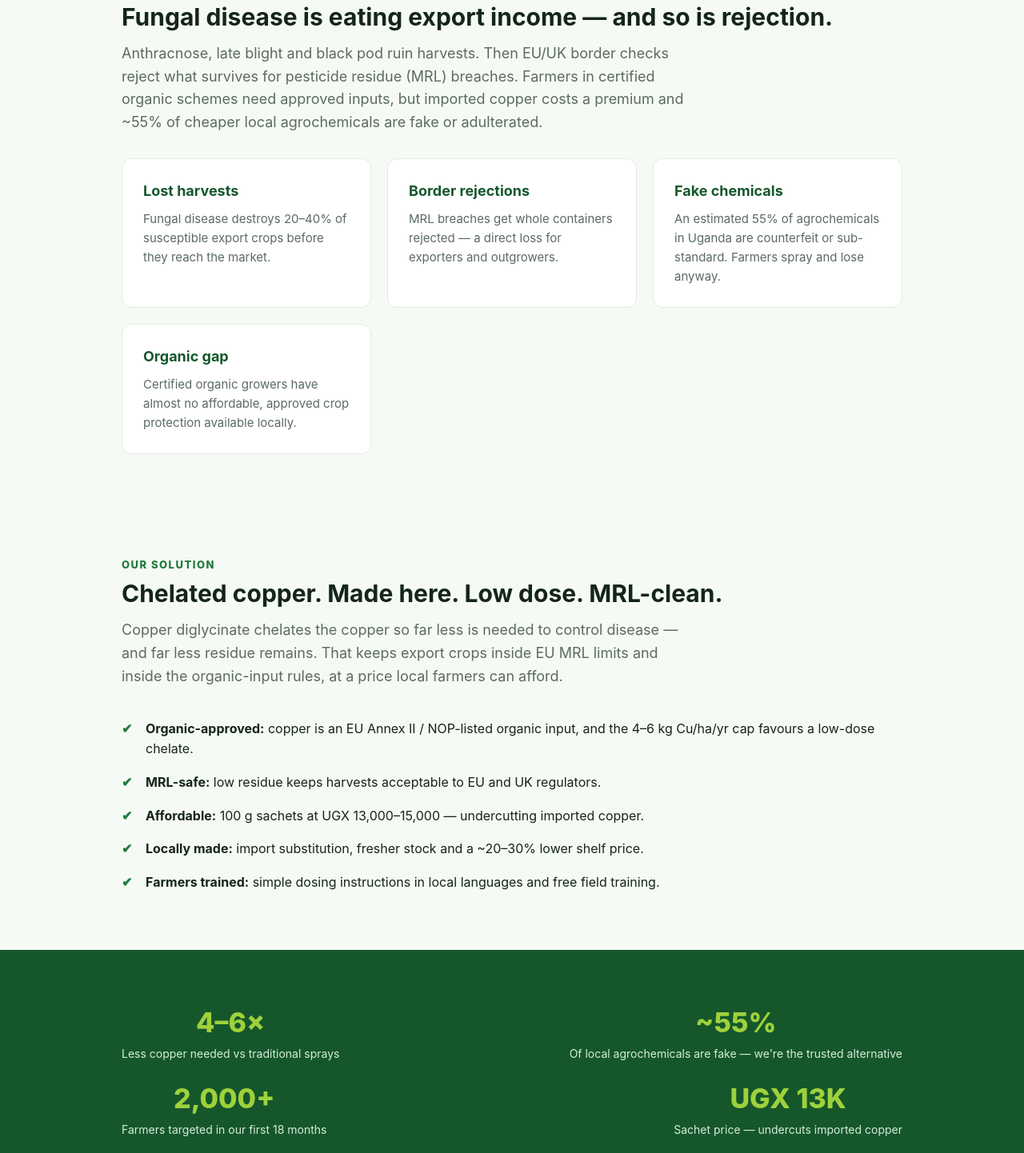
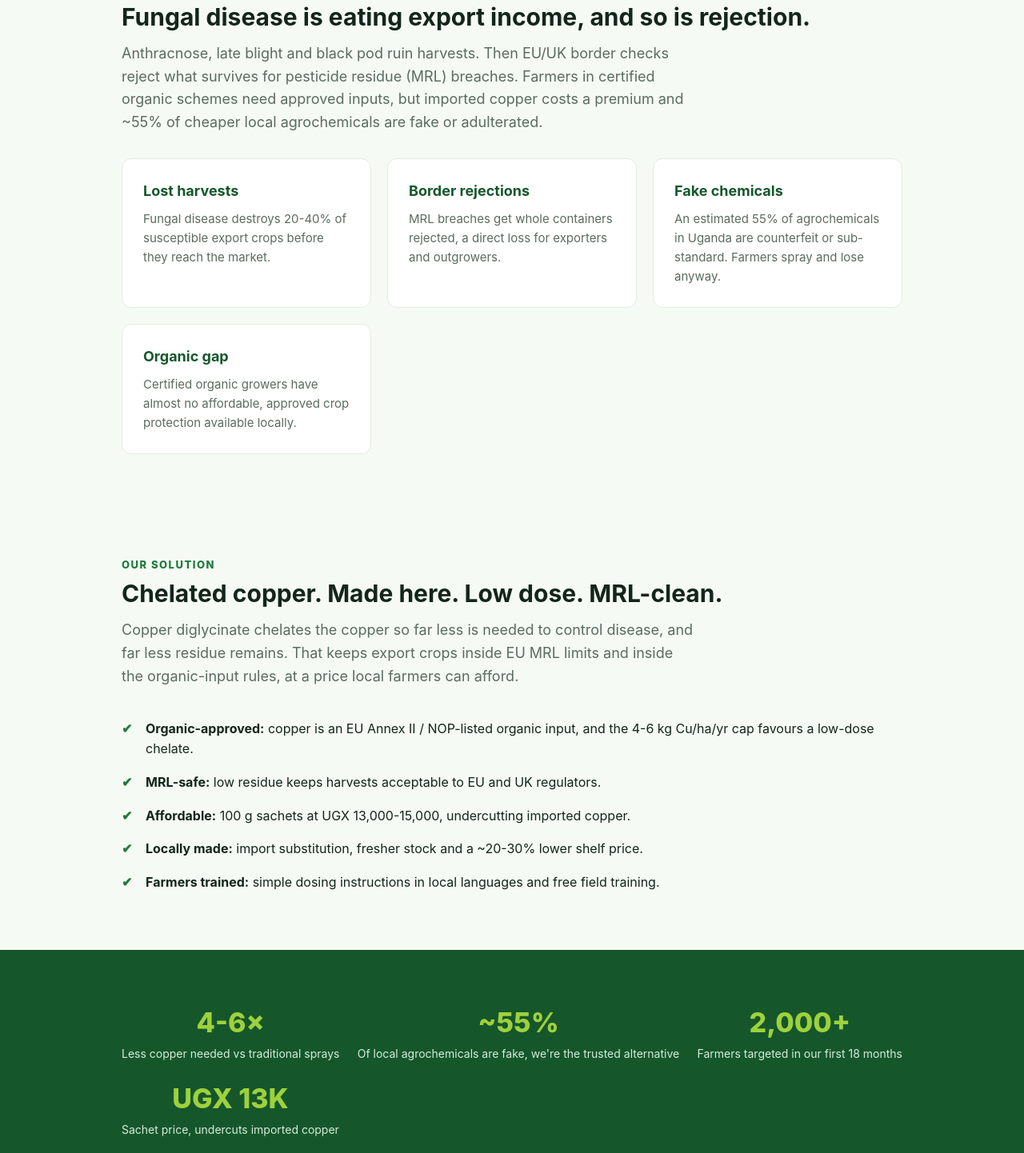
Before and after one commit to MarkNwilliam/chelagro, a plain HTML site: page index.html in a window 1280 px wide. Shown: the part 698-2140 px from the top of the page at 80% size. Drawn offline with Linux system fonts and the light colour scheme.

Commit message:
Remove em-dashes from copy

```diff
--- a/index.html
+++ b/index.html
@@ -3,8 +3,8 @@
 <head>
 <meta charset="UTF-8">
 <meta name="viewport" content="width=device-width, initial-scale=1.0">
-<title>ChelAgro — Locally Made Fungicide for Uganda's Export Crops</title>
-<meta name="description" content="ChelAgro manufactures copper diglycinate — a chelated, low-dose, organically approved fungicide that keeps Uganda's export crops EU-MRL clean.">
+<title>ChelAgro, Locally Made Fungicide for Uganda's Export Crops</title>
+<meta name="description" content="ChelAgro manufactures copper diglycinate, a chelated, low-dose, organically approved fungicide that keeps Uganda's export crops EU-MRL clean.">
 <style>
   :root{--green:#1e7a3c;--green-dark:#15572b;--lime:#9ed13c;--ink:#14251a;--paper:#f6faf4;--card:#ffffff;--muted:#5b6b60;}
   *{margin:0;padding:0;box-sizing:border-box;}
@@ -65,7 +65,7 @@
 <div class="hero">
   <div class="wrap">
     <h1>The locally manufactured fungicide that keeps Uganda's export crops EU-MRL clean.</h1>
-    <p>ChelAgro makes copper diglycinate — a chelated, low-dose, organically approved copper fungicide — in Uganda. Less copper, less residue, lower cost. Your chili, avocado, passion fruit and cocoa stay safe at the EU border.</p>
+    <p>ChelAgro makes copper diglycinate, a chelated, low-dose, organically approved copper fungicide, in Uganda. Less copper, less residue, lower cost. Your chili, avocado, passion fruit and cocoa stay safe at the EU border.</p>
     <a class="btn" href="#contact">Get in touch</a>
     <a class="btn ghost" href="#solution">See the product</a>
   </div>
@@ -74,11 +74,11 @@
 <section id="problem">
   <div class="wrap">
     <div class="kicker">The problem</div>
-    <h2>Fungal disease is eating export income — and so is rejection.</h2>
+    <h2>Fungal disease is eating export income, and so is rejection.</h2>
     <p class="lead">Anthracnose, late blight and black pod ruin harvests. Then EU/UK border checks reject what survives for pesticide residue (MRL) breaches. Farmers in certified organic schemes need approved inputs, but imported copper costs a premium and ~55% of cheaper local agrochemicals are fake or adulterated.</p>
     <div class="grid">
-      <div class="card"><h3>Lost harvests</h3><p>Fungal disease destroys 20–40% of susceptible export crops before they reach the market.</p></div>
-      <div class="card"><h3>Border rejections</h3><p>MRL breaches get whole containers rejected — a direct loss for exporters and outgrowers.</p></div>
+      <div class="card"><h3>Lost harvests</h3><p>Fungal disease destroys 20-40% of susceptible export crops before they reach the market.</p></div>
+      <div class="card"><h3>Border rejections</h3><p>MRL breaches get whole containers rejected, a direct loss for exporters and outgrowers.</p></div>
       <div class="card"><h3>Fake chemicals</h3><p>An estimated 55% of agrochemicals in Uganda are counterfeit or sub-standard. Farmers spray and lose anyway.</p></div>
       <div class="card"><h3>Organic gap</h3><p>Certified organic growers have almost no affordable, approved crop protection available locally.</p></div>
     </div>
@@ -89,12 +89,12 @@
   <div class="wrap">
     <div class="kicker">Our solution</div>
     <h2>Chelated copper. Made here. Low dose. MRL-clean.</h2>
-    <p class="lead">Copper diglycinate chelates the copper so far less is needed to control disease — and far less residue remains. That keeps export crops inside EU MRL limits and inside the organic-input rules, at a price local farmers can afford.</p>
+    <p class="lead">Copper diglycinate chelates the copper so far less is needed to control disease, and far less residue remains. That keeps export crops inside EU MRL limits and inside the organic-input rules, at a price local farmers can afford.</p>
     <ul class="checks">
-      <li><strong>Organic-approved:</strong> copper is an EU Annex II / NOP-listed organic input, and the 4–6 kg Cu/ha/yr cap favours a low-dose chelate.</li>
+      <li><strong>Organic-approved:</strong> copper is an EU Annex II / NOP-listed organic input, and the 4-6 kg Cu/ha/yr cap favours a low-dose chelate.</li>
       <li><strong>MRL-safe:</strong> low residue keeps harvests acceptable to EU and UK regulators.</li>
-      <li><strong>Affordable:</strong> 100 g sachets at UGX 13,000–15,000 — undercutting imported copper.</li>
-      <li><strong>Locally made:</strong> import substitution, fresher stock and a ~20–30% lower shelf price.</li>
+      <li><strong>Affordable:</strong> 100 g sachets at UGX 13,000-15,000, undercutting imported copper.</li>
+      <li><strong>Locally made:</strong> import substitution, fresher stock and a ~20-30% lower shelf price.</li>
       <li><strong>Farmers trained:</strong> simple dosing instructions in local languages and free field training.</li>
     </ul>
   </div>
@@ -102,10 +102,10 @@
 
 <section class="statband">
   <div class="wrap stats">
-    <div class="stat"><div class="n">4–6×</div><div class="l">Less copper needed vs traditional sprays</div></div>
-    <div class="stat"><div class="n">~55%</div><div class="l">Of local agrochemicals are fake — we're the trusted alternative</div></div>
+    <div class="stat"><div class="n">4-6×</div><div class="l">Less copper needed vs traditional sprays</div></div>
+    <div class="stat"><div class="n">~55%</div><div class="l">Of local agrochemicals are fake, we're the trusted alternative</div></div>
     <div class="stat"><div class="n">2,000+</div><div class="l">Farmers targeted in our first 18 months</div></div>
-    <div class="stat"><div class="n">UGX 13K</div><div class="l">Sachet price — undercuts imported copper</div></div>
+    <div class="stat"><div class="n">UGX 13K</div><div class="l">Sachet price, undercuts imported copper</div></div>
   </div>
 </section>
 
@@ -114,7 +114,7 @@
     <div class="kicker">Why ChelAgro</div>
     <h2>Built on real validation.</h2>
     <div class="grid">
-      <div class="card"><h3>NARO-backed trials</h3><p>We are running field trials with NARO scientists — including a referral from the Director of Research — to prove efficacy on Ugandan soils.</p></div>
+      <div class="card"><h3>NARO-backed trials</h3><p>We are running field trials with NARO scientists, including a referral from the Director of Research, to prove efficacy on Ugandan soils.</p></div>
       <div class="card"><h3>Market partnerships</h3><p>Working with HortiFresh Uganda (280+ exporters and packhouses), UFEA and VANEX to reach the growers who need MRL compliance most.</p></div>
       <div class="card"><h3>Certification path</h3><p>Targeting ECOCERT/CERES organic-input listing so certified organic cooperatives can adopt without losing their premium.</p></div>
     </div>
@@ -127,10 +127,10 @@
       <div>
         <div class="kicker" style="color:var(--lime)">Contact us</div>
         <h2>Let's protect your export harvest.</h2>
-        <p style="margin-top:10px;color:#cfe7d5;">Exporters, cooperatives and agro-dealers — talk to us about off-takes, trials and distribution.</p>
+        <p style="margin-top:10px;color:#cfe7d5;">Exporters, cooperatives and agro-dealers, talk to us about off-takes, trials and distribution.</p>
       </div>
       <div style="font-size:17px;line-height:2;">
-        Nkugwa Mark William — Founder &amp; CEO<br>
+        Nkugwa Mark William, Founder &amp; CEO<br>
         <a href="tel:+256788098058">+256 788 098 058</a><br>
         <a href="mailto:nkugwamarkwilliam@gmail.com">nkugwamarkwilliam@gmail.com</a><br>
         Kampala, Uganda
```
